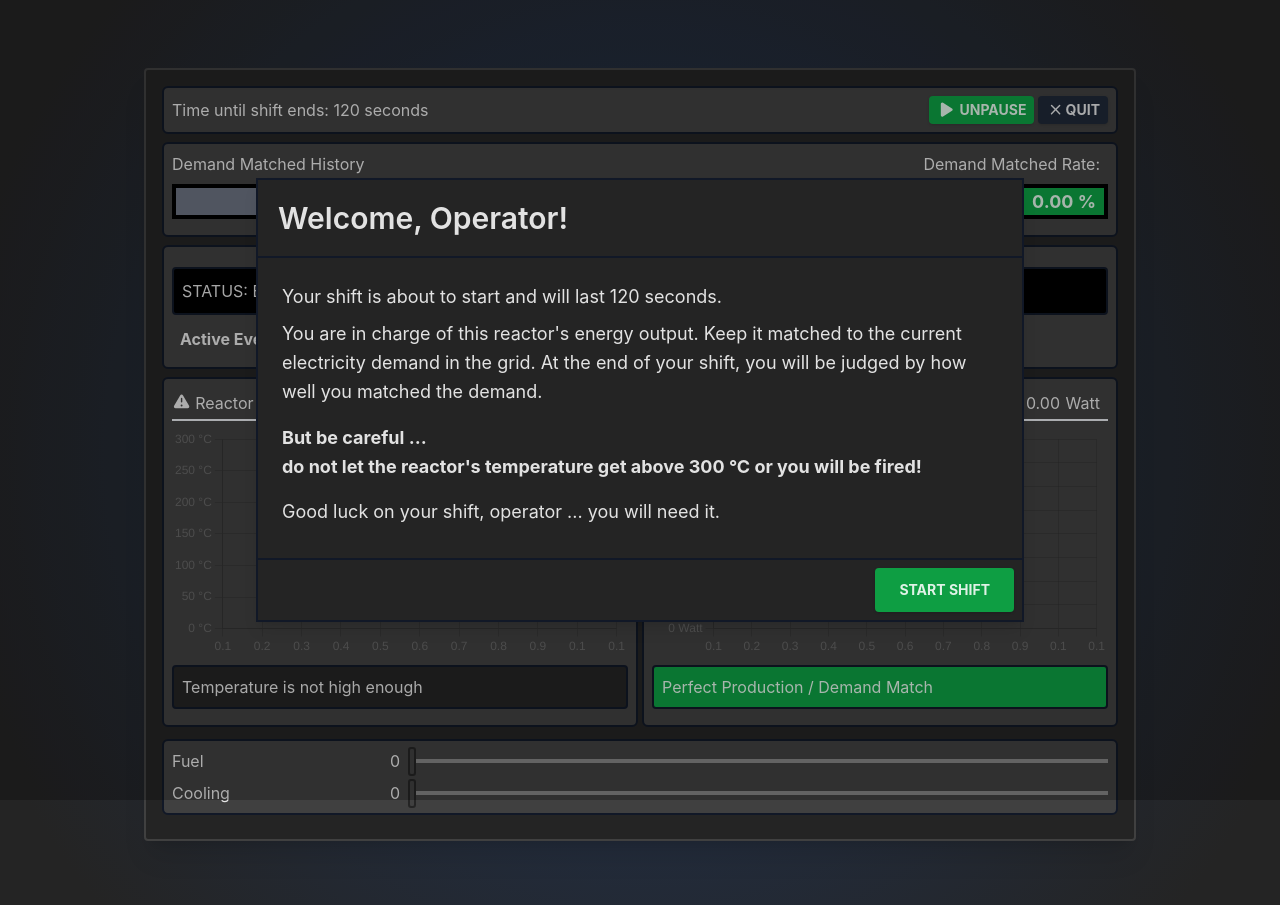
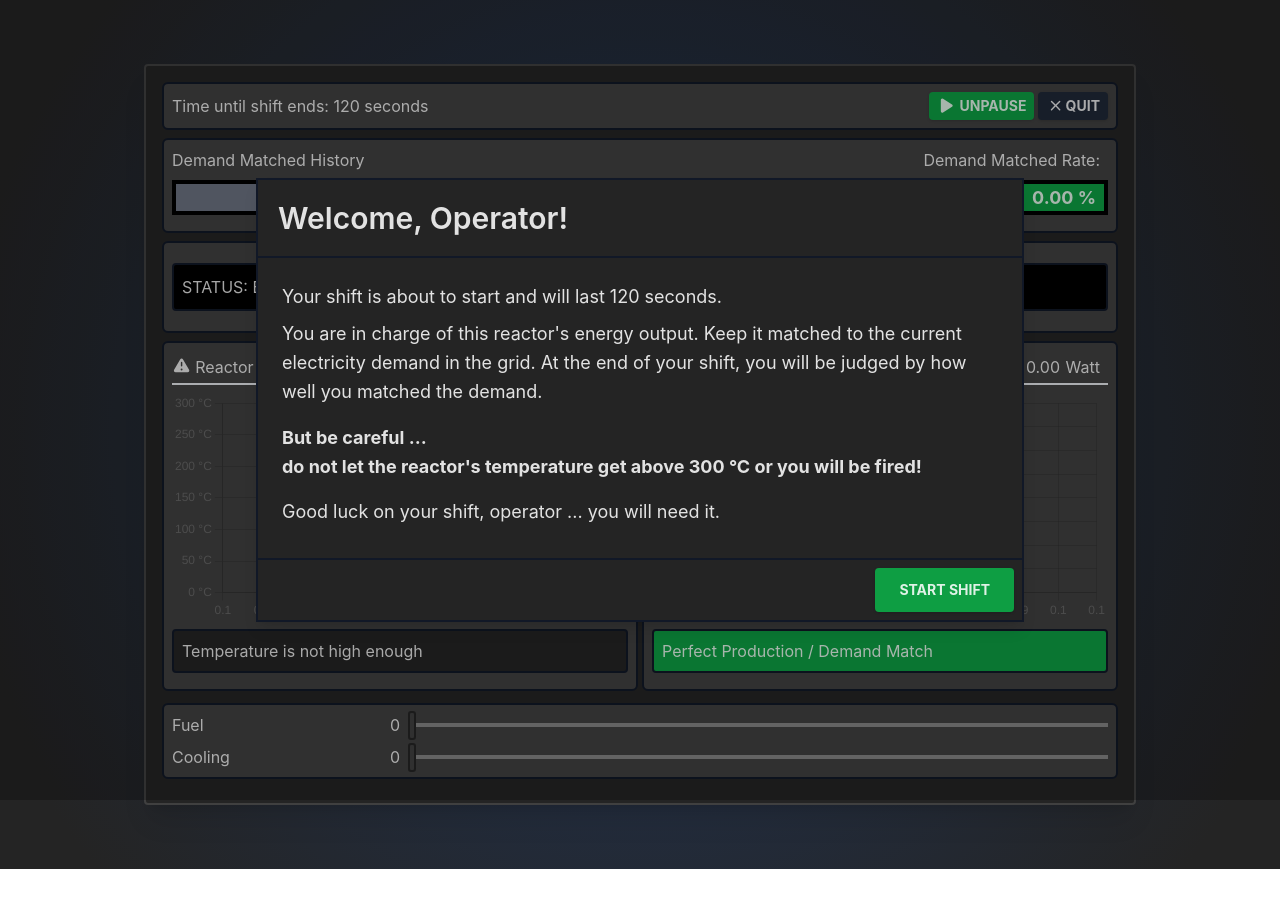
Before and after one commit to kalvinter/react-operator-hub, a React (Vite) app: page /react-reactor-game/game in a window 1280 px wide. After the commit the page ends 869 px from the top, so only its background shows below. Built offline with nearby package versions, Linux system fonts and the light colour scheme.

Commit message:
visual improvements

```diff
--- a/src/components/gameui/EventsBar.jsx
+++ b/src/components/gameui/EventsBar.jsx
@@ -5,26 +5,47 @@ import {ArrowDownCircleIcon, ArrowUpCircleIcon} from '@heroicons/react/20/solid'
 import { EventDataContext } from '../../pages/Game.jsx';
 import Card from '../common/Card.jsx';
 
+function EventTag(props){
+    let icon;
+
+    if (props.element.direction === effectDirection.increase){
+        icon = <ArrowUpCircleIcon className='small-icon'></ArrowUpCircleIcon>
+    } else {
+        icon = <ArrowDownCircleIcon className='small-icon'></ArrowDownCircleIcon>
+    }
+
+    return (
+        <div className='mx-3 border-2 px-2 py-1 md:w-fit w-full border-solid rounded border-gray-700' key={props.element.id}>
+            <span className='flex items-center'><span className='mr-2'>{icon}</span>{props.element.title}</span>
+        </div>
+    )
+}
+
 export default function EventsBar() {
     const eventData = useContext(EventDataContext)
 
     const activeEvents = eventData.activeEvents.map((activeEvent) => {
         let element = activeEvent.originalEvent
 
-        let icon;
-
-        if (element.direction === effectDirection.increase){
-            icon = <ArrowUpCircleIcon className='small-icon'></ArrowUpCircleIcon>
-        } else {
-            icon = <ArrowDownCircleIcon className='small-icon'></ArrowDownCircleIcon>
-        }
-
-        return (
-            <div className='mx-3' key={element.id}><span className='flex items-center'>{icon} &nbsp;{element.title}</span></div>
-        )
+        return (<EventTag
+            element={element}
+        />)
     })
 
     let eventPrefixLabel = (eventData.upcomingEventChange)? (<span className='text-orange-600'>WARNING:</span>) : (<span>STATUS:</span>)
+
+    let activeEventsSection = ""
+
+    if (activeEvents.length > 0){
+        activeEventsSection = (
+            <div className='w-full my-2 gap-2 flex flex-col md:flex-row justify-between items-center'>
+                <b className='ml-2 md:mr-4 w-full md:w-fit whitespace-nowrap'>Active Events</b>
+                <div className='w-full my-1 flex items-center flex-wrap gap-2' id='activeEventsArea'>
+                    {activeEvents}
+                </div>
+            </div>
+        )
+    }
 
     return (
         <Card className="w-full">
@@ -33,12 +54,7 @@ export default function EventsBar() {
                     <span>{eventPrefixLabel} {eventData.displayedEventText}</span>
                 </div>
             </div>
-            <div className='w-full my-2 flex justify-between items-center'>
-                <b className='ml-2 mr-4 whitespace-nowrap'>Active Events</b>
-                <div className='w-full my-1 flex items-center flex-wrap gap-2' id='activeEventsArea'>
-                    {activeEvents}
-                </div>
-            </div>
+            {activeEventsSection}
         </Card>
     )
 }
--- a/src/components/gameui/TemperatureChart.jsx
+++ b/src/components/gameui/TemperatureChart.jsx
@@ -120,10 +120,10 @@ const TemperatureChart = () => {
     return (
         <Card className='w-full my-0'>
 
-            <div className="grid grid-cols-2 mb-2 border-b-2 border-gray-200 py-1 items-center">
-                <div className="flex items-center gap-1"><ExclamationTriangleIcon className='small-icon'/><span>Reactor Temperature</span></div>
+            <div className="grid grid-cols-4 mb-2 border-b-2 border-gray-200 py-1 items-center">
+                <div className="flex items-center md:col-span-2 col-span-3 gap-1"><ExclamationTriangleIcon className='small-icon'/><span>Reactor Temperature</span></div>
                 <div className={`${temperature_indication_bg}
-                    w-full text-right px-2 flex justify-end`}
+                    px-2 gap-2 flex justify-end w-full md:col-span-2 col-span-1`}
                 >
                     <div>{reactorData.currentTemperature.toFixed(2)}</div>
                     <div className="w-[40px]">°C</div>
--- a/src/components/modals/ShiftEndModal.jsx
+++ b/src/components/modals/ShiftEndModal.jsx
@@ -28,14 +28,14 @@ export default function ShiftEndModal(props) {
             title={"You have finished your Shift"}
             showModal={props.showModal}
         >
-            <div className="relative p-6 flex-auto">
-                <div className="my-4  text-lg leading-relaxed">
-                    {/* Main Modal Text */}
-                    Congratulations! You have successfully finished your shift as Operater!
+            <div className="relative p-6 flex-auto flex items-center flex-col">
+                <div className="text-lg mt-10 md:mt-2">
 
-                    <div className='w-full text-center my-4 font-bold justify-center flex'>
+                    <p>Congratulations! You have successfully finished your shift as Operater!</p>
+
+                    <div className='w-full text-center my-4 font-bold justify-center flex flex-col md:flex-row md:gap-5 gap-2'>
                         <span className='py-1'>Your Demand-Matched-Rate was </span>
-                        <span className={`${matchRateBg} rounded ml-4 py-1 px-2`}><Percentage decimalFigure={gameData.achievedMatchedRate} /> %</span>
+                        <span className={`${matchRateBg} text-center rounded py-1 px-5`}><Percentage decimalFigure={gameData.achievedMatchedRate} /> %</span>
                     </div>
 
                 </div>
--- a/src/index.css
+++ b/src/index.css
@@ -88,6 +88,10 @@ body {
 
 .text-color--inverted {
   color: var(--text-color-inverted)
+}
+
+.text-color--strong-warning {
+  color: var(--bg-strong-warning)
 }
 
 .text-color--light {
--- a/src/pages/MainLayout.jsx
+++ b/src/pages/MainLayout.jsx
@@ -10,7 +10,7 @@ function MainLayout() {
   return (
     <MotionWrapper location={location}>
       <div className="min-h-[100vh] md:max-w-[70rem] md:p-[4rem] md:m-auto p-0">
-          <div className="min-h-[60vh] h-full w-full p-4 rounded mt-1 border-[2px] shadow-xl border-solid border-color-back bg-back">
+          <div className="min-h-[60vh] h-full w-full p-4 rounded border-[2px] shadow-xl border-solid border-color-back bg-back">
               <ScrollToTop />
 
               <Outlet />
```
